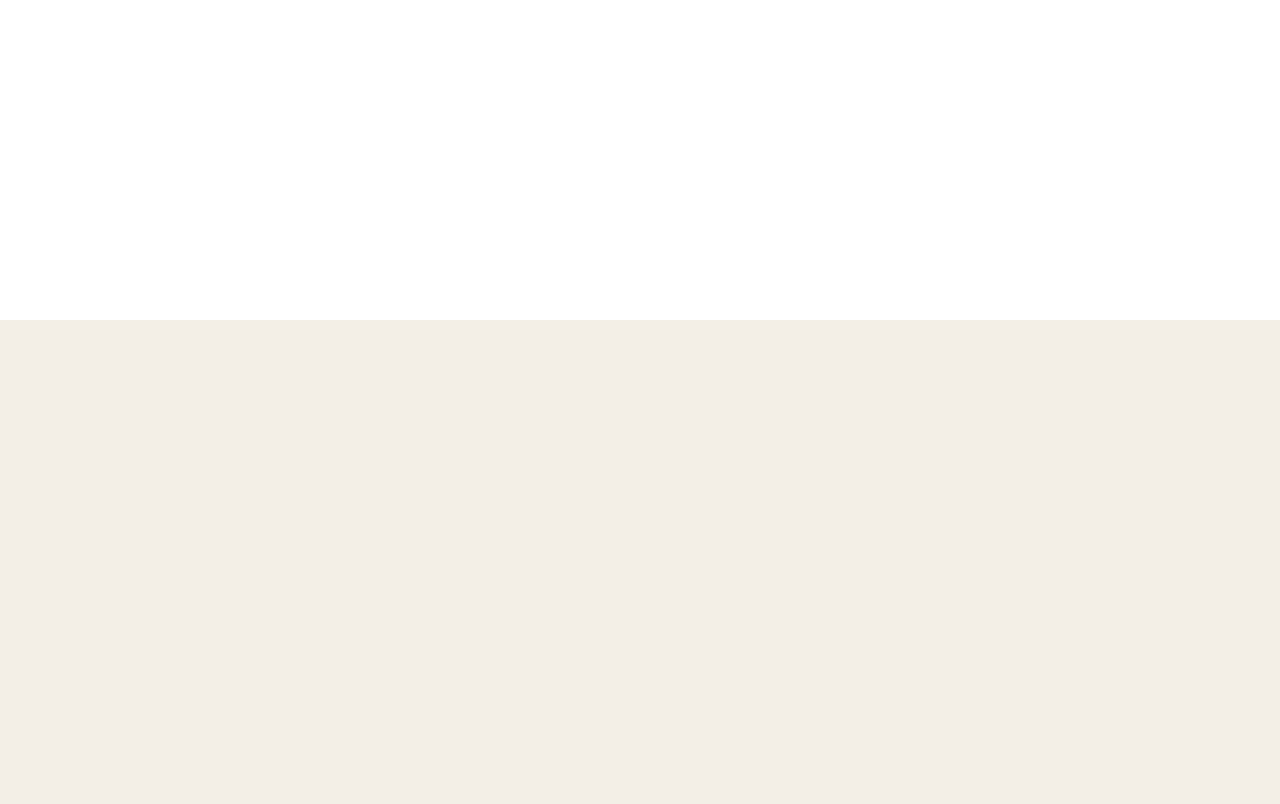
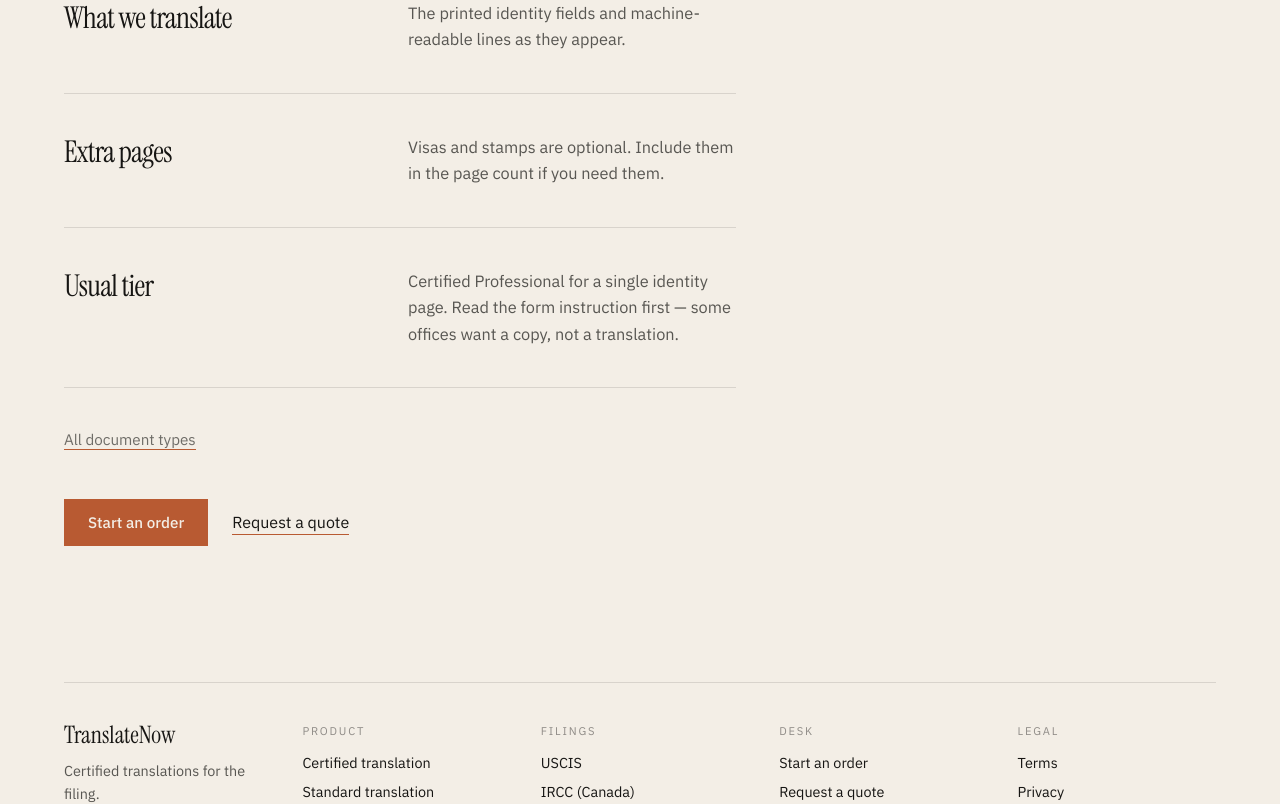
Before and after one commit to pearsonownz1/translatenow-web, a Next.js app: page /documents/passport in a window 1280 px wide. Before the commit this address had no page. Shown: the part 480-1284 px from the top of the page. Before the commit the page ends 800 px from the top, so only its background shows below. Built offline with nearby package versions, Linux system fonts and the light colour scheme.

Commit message:
Add diploma, transcript, passport, and vaccination pages

```diff
--- /dev/null
+++ b/app/(site)/documents/diploma/page.tsx
@@ -0,0 +1,29 @@
+import type { Metadata } from "next";
+import Link from "next/link";
+import { DualCta, Sections } from "@/components/article-blocks";
+import { PageShell } from "@/components/page-shell";
+
+export const metadata: Metadata = {
+  title: "Diploma translation",
+  description: "Certified translation of diplomas and degree certificates. Seals noted, not redrawn.",
+};
+
+export default function Page() {
+  return (
+    <PageShell kicker="Documents" title="Institution, degree, date." lede="A single sheet is usually one page. A cover leaf with a motto still counts if it has words.">
+      <Sections
+        items={[
+        { title: "What we translate", body: "School, title, field if stated, date, honors, signatories, and any printed formula." },
+        { title: "Seals", body: "Noted in words. Embossing that cannot be read is marked illegible, not guessed." },
+        { title: "Usual tier", body: "Certified Professional. Detailed if the text is dense or highly formal." },
+        ]}
+      />
+      <p className="mt-10 text-[0.95rem] text-ink/60">
+        <Link href="/documents" className="copper-underline">
+          All document types
+        </Link>
+      </p>
+      <DualCta />
+    </PageShell>
+  );
+}
--- /dev/null
+++ b/app/(site)/documents/passport/page.tsx
@@ -0,0 +1,29 @@
+import type { Metadata } from "next";
+import Link from "next/link";
+import { DualCta, Sections } from "@/components/article-blocks";
+import { PageShell } from "@/components/page-shell";
+
+export const metadata: Metadata = {
+  title: "Passport translation",
+  description: "Certified translation of a travel-document identity page. Extra pages only if counted.",
+};
+
+export default function Page() {
+  return (
+    <PageShell kicker="Documents" title="The identity page." lede="Most orders are one page. Additional stamp pages are translated only if they are in the file list and the count.">
+      <Sections
+        items={[
+        { title: "What we translate", body: "The printed identity fields and machine-readable lines as they appear." },
+        { title: "Extra pages", body: "Visas and stamps are optional. Include them in the page count if you need them." },
+        { title: "Usual tier", body: "Certified Professional for a single identity page. Read the form instruction first — some offices want a copy, not a translation." },
+        ]}
+      />
+      <p className="mt-10 text-[0.95rem] text-ink/60">
+        <Link href="/documents" className="copper-underline">
+          All document types
+        </Link>
+      </p>
+      <DualCta />
+    </PageShell>
+  );
+}
--- /dev/null
+++ b/app/(site)/documents/transcript/page.tsx
@@ -0,0 +1,29 @@
+import type { Metadata } from "next";
+import Link from "next/link";
+import { DualCta, Sections } from "@/components/article-blocks";
+import { PageShell } from "@/components/page-shell";
+
+export const metadata: Metadata = {
+  title: "Transcript translation",
+  description: "Certified translation of academic transcripts. Courses, credits, marks. No GPA conversion.",
+};
+
+export default function Page() {
+  return (
+    <PageShell kicker="Documents" title="Courses, credits, terms." lede="This is where page counts grow. We follow the source table. We do not invent an American GPA.">
+      <Sections
+        items={[
+        { title: "What we translate", body: "Header, student as printed, course titles, hours or credits, marks, terms, and any printed scale." },
+        { title: "Marks", body: "A 17/20 stays 17/20. A note can explain a printed scale. That note is not an evaluation." },
+        { title: "Usual tier", body: "Certified Detailed. Send every page, including the key." },
+        ]}
+      />
+      <p className="mt-10 text-[0.95rem] text-ink/60">
+        <Link href="/documents" className="copper-underline">
+          All document types
+        </Link>
+      </p>
+      <DualCta />
+    </PageShell>
+  );
+}
--- /dev/null
+++ b/app/(site)/documents/vaccination-record/page.tsx
@@ -0,0 +1,29 @@
+import type { Metadata } from "next";
+import Link from "next/link";
+import { DualCta, Sections } from "@/components/article-blocks";
+import { PageShell } from "@/components/page-shell";
+
+export const metadata: Metadata = {
+  title: "Vaccination record translation",
+  description: "Certified translation of immunization cards and clinic printouts. Names and dates as printed.",
+};
+
+export default function Page() {
+  return (
+    <PageShell kicker="Documents" title="The card as printed." lede="A folded card is often one or two pages. Clinic printouts are counted by words. This is not medical advice.">
+      <Sections
+        items={[
+        { title: "What we translate", body: "Product names, dates, lot numbers if printed, clinic or clinician marks, and any printed legend." },
+        { title: "Handwriting", body: "Illegible lines are marked as such. We do not complete a missing date." },
+        { title: "Usual tier", body: "Certified Professional. Schools and some consulates ask for this; a physician does not." },
+        ]}
+      />
+      <p className="mt-10 text-[0.95rem] text-ink/60">
+        <Link href="/documents" className="copper-underline">
+          All document types
+        </Link>
+      </p>
+      <DualCta />
+    </PageShell>
+  );
+}
```
